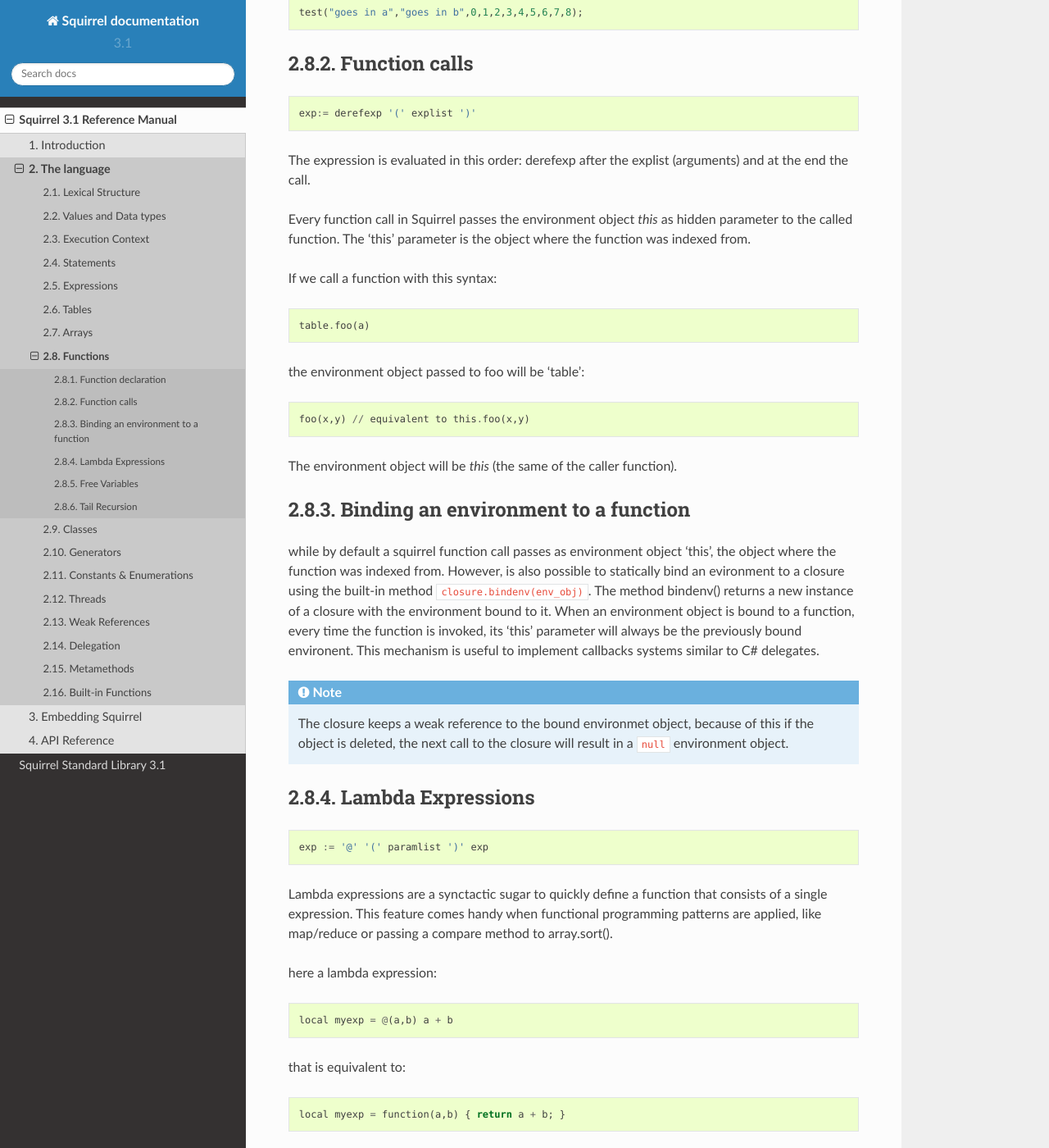
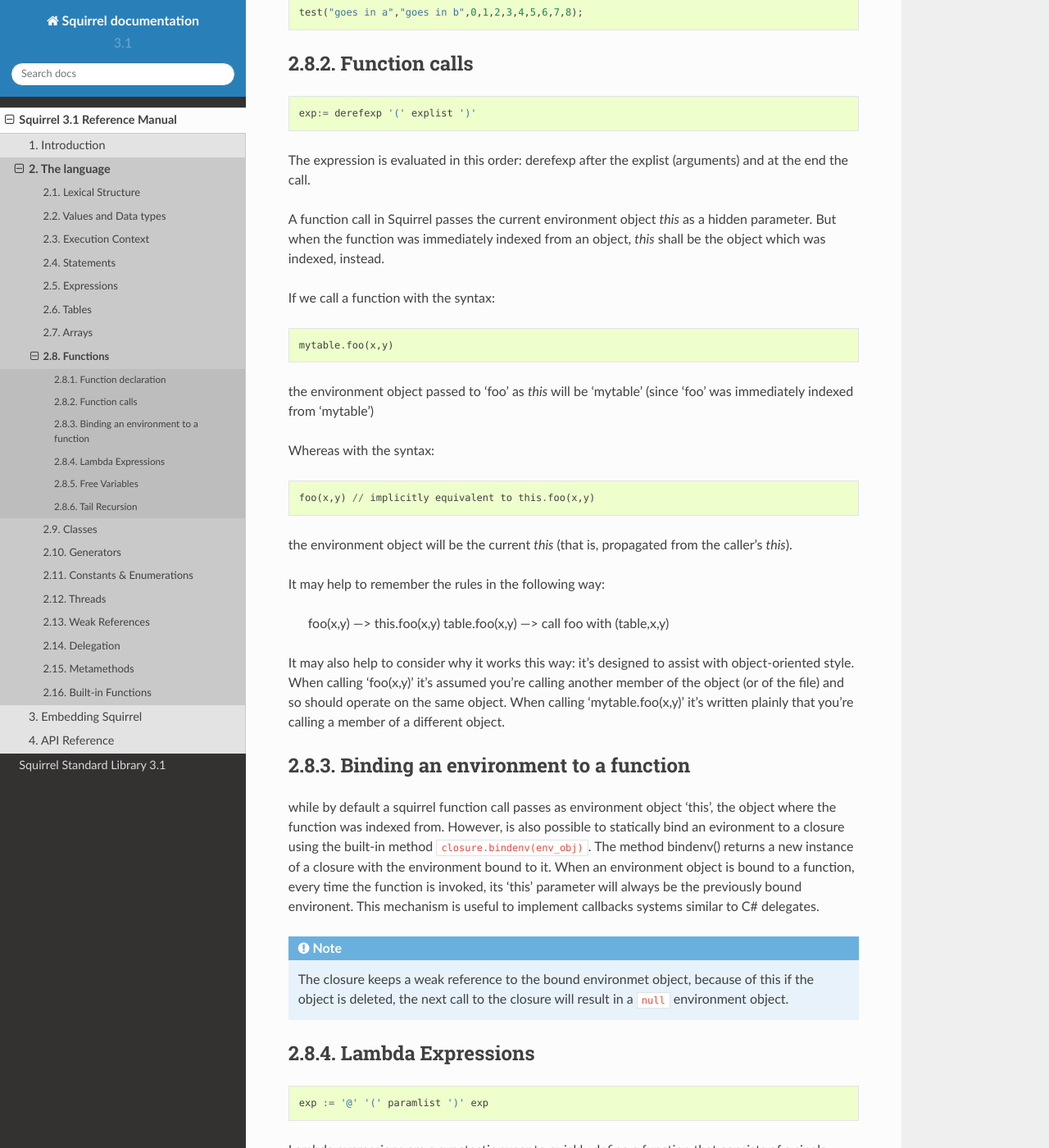
Before and after one commit to albertodemichelis/squirrel, a Sphinx documentation site: the page built from doc/source/reference/language/functions.rst, in a window 1280 px wide and 1400 px high, scrolled down 2373 px. Shown: the whole window at 82% size. Built offline with Sphinx 7.4.7 and the Read the Docs theme 2.0.0, drawn with Linux system fonts in a browser that asks for light colours; formulas are drawn with MathJax 3.

Commit message:
rewrite docs for 'this' argument passing. I found some of the finer points to be confusing (I was led to believe indexing a function off an object would bindenv the object to it, but it doesnt). So I changed the language to 'immediately indexed' and then tried to elaborate that.

```diff
--- a/doc/source/reference/language/functions.rst
+++ b/doc/source/reference/language/functions.rst
@@ -140,19 +140,31 @@
 The expression is evaluated in this order: derefexp after the explist (arguments) and at
 the end the call.
 
-Every function call in Squirrel passes the environment object *this* as hidden parameter
-to the called function. The 'this' parameter is the object where the function was indexed
-from.
+A function call in Squirrel passes the current environment object *this* as a hidden parameter.
+But when the function was immediately indexed from an object, *this* shall be the object
+which was indexed, instead.
 
-If we call a function with this syntax::
+If we call a function with the syntax::
 
-    table.foo(a)
+    mytable.foo(x,y)
 
-the environment object passed to foo will be 'table'::
+the environment object passed to 'foo' as *this* will be 'mytable' (since 'foo' was immediately indexed from 'mytable')
 
-    foo(x,y) // equivalent to this.foo(x,y)
+Whereas with the syntax::
 
-The environment object will be *this* (the same of the caller function).
+    foo(x,y) // implicitly equivalent to this.foo(x,y)
+
+the environment object will be the current *this* (that is, propagated from the caller's *this*).
+
+It may help to remember the rules in the following way:
+
+    foo(x,y) ---> this.foo(x,y)
+    table.foo(x,y) ---> call foo with (table,x,y)
+
+It may also help to consider why it works this way: it's designed to assist with object-oriented style.
+When calling 'foo(x,y)' it's assumed you're calling another member of the object (or of the file) and
+so should operate on the same object.
+When calling 'mytable.foo(x,y)' it's written plainly that you're calling a member of a different object.
 
 ---------------------------------------------
 Binding an environment to a function
```
